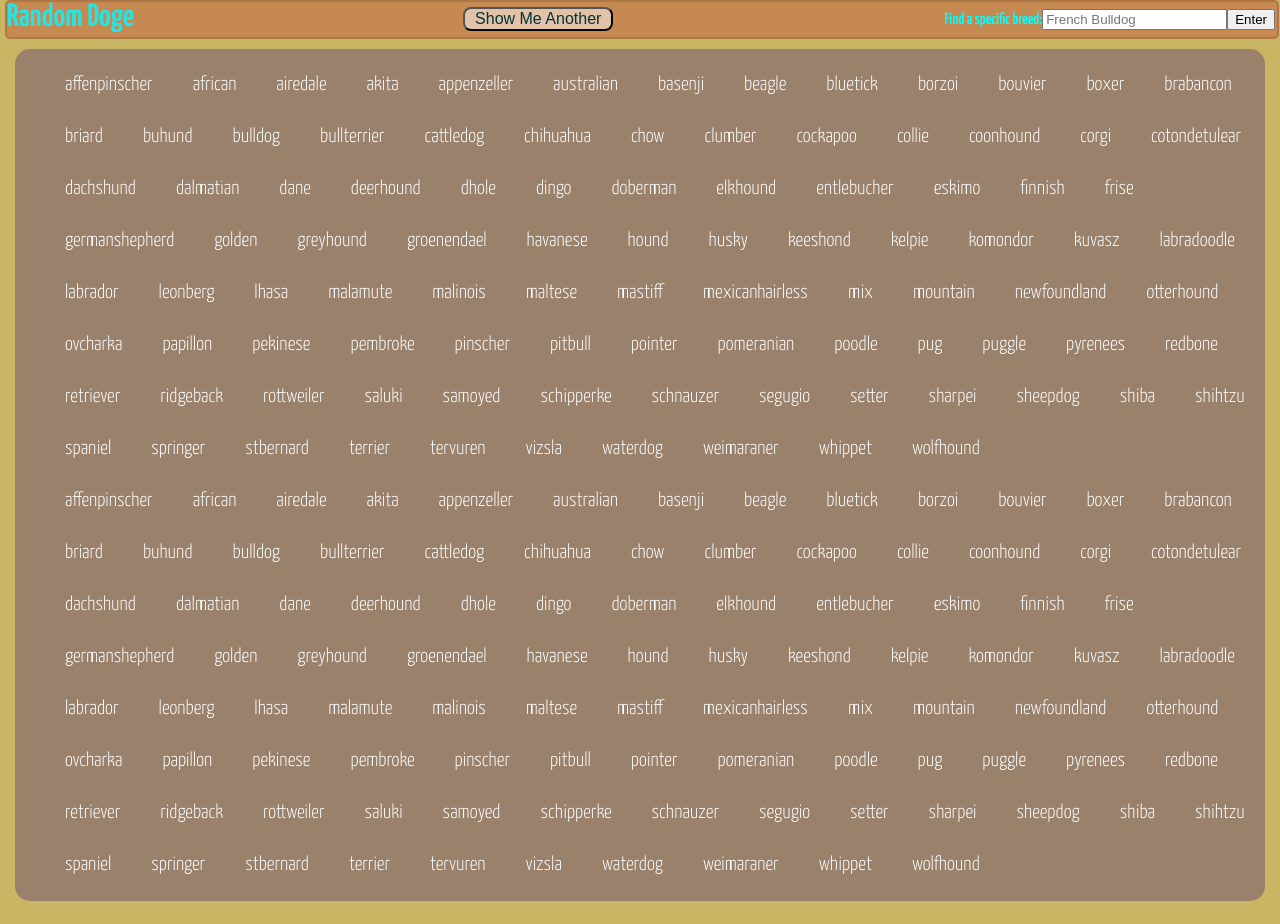
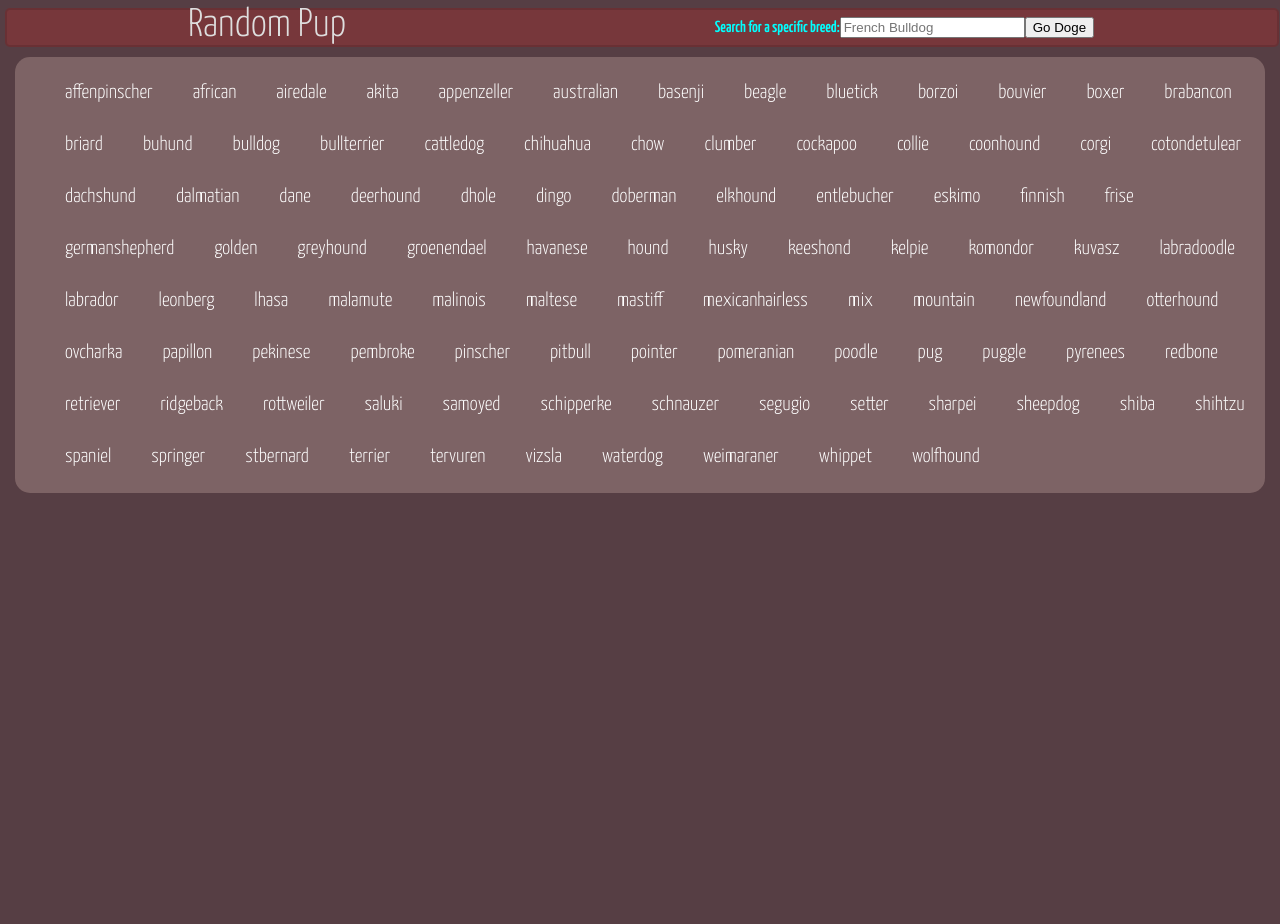
Before and after one commit to Chrisstruong/BreedBeauty, a React (Create React App) app in the folder project-two/: page /list in a window 1280 px wide. After the commit the page ends 800 px from the top, so only its background shows below. Built offline with nearby package versions, Linux system fonts and the light colour scheme.

Commit message:
Update styling.

```diff
--- a/project-two/src/App.js
+++ b/project-two/src/App.js
@@ -12,7 +12,6 @@ function App() {
   <>
        <Navbar />
     <main>
-      <DogList />
       <Routes>
         <Route path="/" element={ <RandomDog /> } />
         <Route path="/list" element={<DogList />} />
--- a/project-two/src/Components/DogList.js
+++ b/project-two/src/Components/DogList.js
@@ -1,5 +1,6 @@
 import { useState, useEffect } from 'react'
 import { Link } from 'react-router-dom'
+import '../styles/DogList.css'
 
 function DogList (props) {
     const [dog, setDog] = useState(null)
--- a/project-two/src/Components/Navbar.jsx
+++ b/project-two/src/Components/Navbar.jsx
@@ -1,23 +1,21 @@
 import '../styles/navbar.css'
+import { Link } from 'react-router-dom'
 
 function Navbar () {
     return (
         <>
          <div className="full-nav">
             <div className="logo">
-                <h1>Random Doge </h1>
-            </div>
-            <div className= "random">
-                <button id="button-random">Show Me Another</button>
+            <Link to = "./">Random Pup</Link>
             </div>
             <div className = "search-context">
-                <h4>Find a specific breed:</h4>
+                <h4>Search for a specific breed:</h4>
                 <div className = "search">
                     <form action="#">
                         <input type="text"
                         placeholder="French Bulldog"
                         name= "search"/>
-                        <button id="button-search">Enter</button>
+                        <button id="button-search">Go Doge</button>
                     </form>
                 </div>
             </div>
--- a/project-two/src/Components/RandomDog.jsx
+++ b/project-two/src/Components/RandomDog.jsx
@@ -1,4 +1,7 @@
-import '../styles/DogList.css'
+import { useEffect, useState, useParams } from 'react'
+
+
+
 
 function RandomDog (props) {
     return (
--- a/project-two/src/styles/App.css
+++ b/project-two/src/styles/App.css
@@ -1,11 +1,11 @@
 body {
     font-family: 'Yanone Kaffeesatz', sans-serif;
-    background-color: rgb(201, 181, 99);
+    background-color: rgb(86, 62, 68);
     padding: 5px;
     padding-top: 0;
     padding-left: 1;
     padding-right: 1;
-    margin-top: 0;
+    margin-top: 2;
     margin-right: 0;
     margin-left: 0;
 
--- a/project-two/src/styles/DogList.css
+++ b/project-two/src/styles/DogList.css
@@ -1,5 +1,6 @@
 li {
     display: flex;
+    flex-wrap: wrap;
     color: white;
     text-decoration: none;
     font-size: 20px;
@@ -19,5 +20,4 @@ flex-wrap: wrap;
 .dog-list-inner {
     width: 100%;
     display: flex;
-    font-size:;
 }
--- a/project-two/src/styles/navbar.css
+++ b/project-two/src/styles/navbar.css
@@ -1,12 +1,16 @@
-
 button {
     margin: 0;
+}
+
+a {
+        text-decoration: none;
+        color: rgb(222, 222, 222);
 }
 .full-nav {
     width: 100%;
     height: 30px;
     display: flex;
-    justify-content: space-between;
+    justify-content: space-around;
     gap: 5px;
     padding-bottom: 5px;
     border: 2px solid rgba(0, 0, 0, 0.12);
@@ -17,7 +21,7 @@ button {
 .logo {
     display: flex;
     align-items: center;
-    color: rgb(38, 228, 228);
+    font-size: 40px;
 }
 
 .search-context {
@@ -30,15 +34,17 @@ button {
 }
 #button-random {
     display: flex;
-    align-items: center;
-    height: 10px;
-    background-color:rgb(227, 194, 170);
+    justify-content: center;
+    width: 200px;
+    height: 40px;
+    background-color:rgba(13, 167, 233, 0);
     padding: 10px;
     border-radius: 8px;
     margin: 5px;
     color:rgb(2, 52, 52);
     font-weight: 900px;
     font-size:medium;
+    text-align: center;
 }
 
 
```
